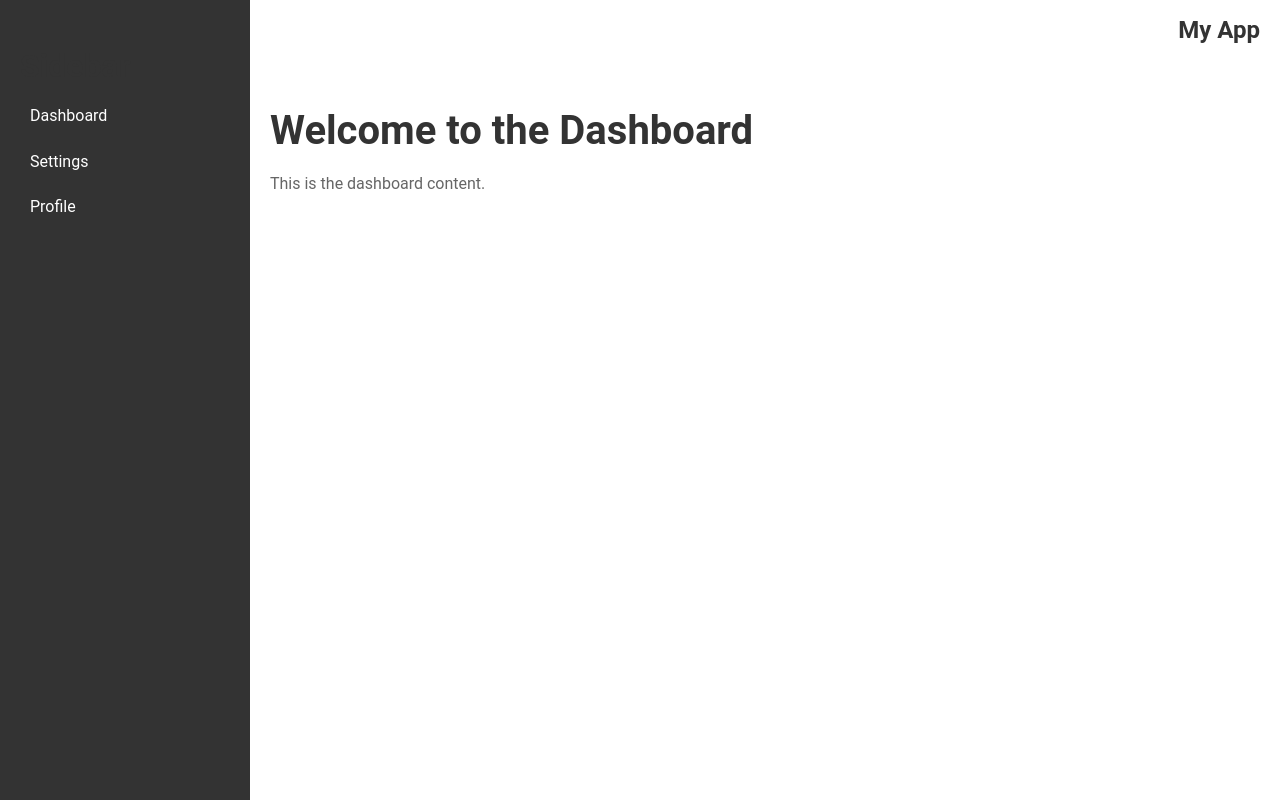
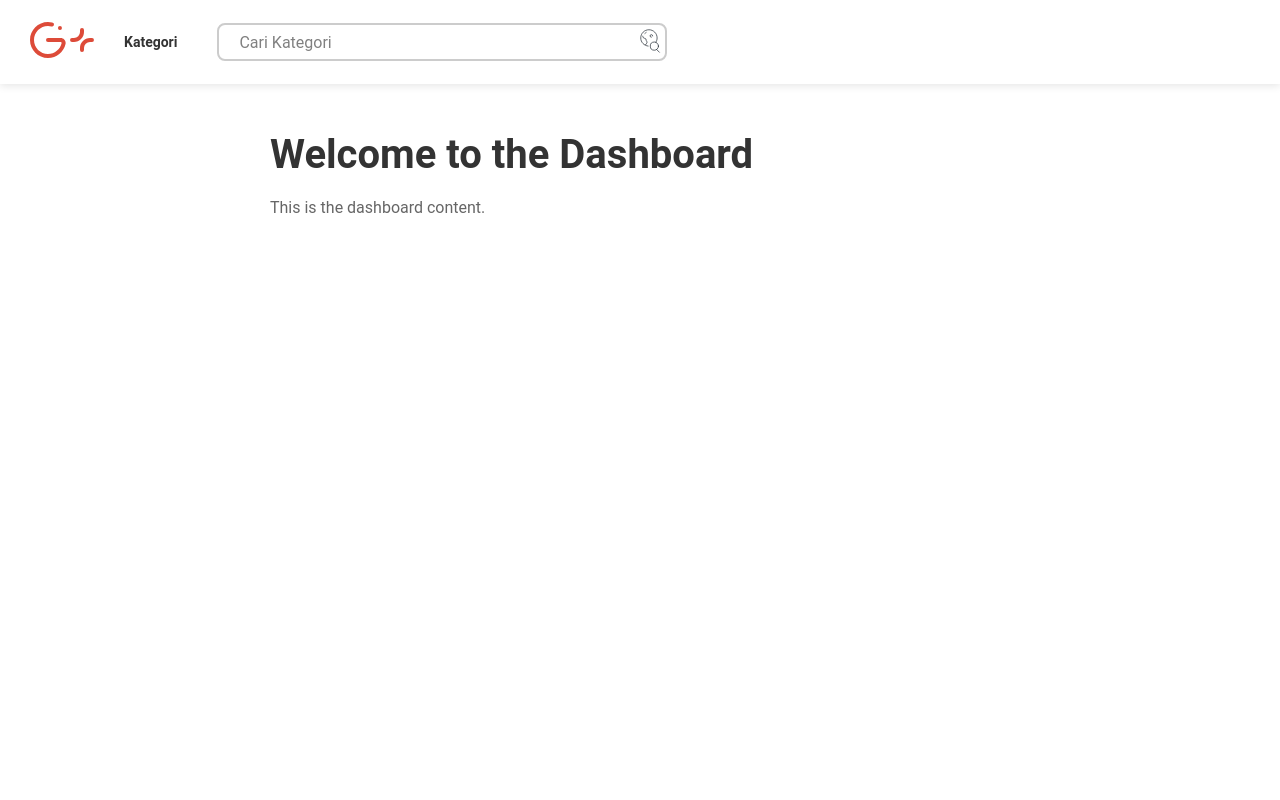
Before and after one commit to moronturtle/catalog-product-using-next-js, a Next.js app: page /home in a window 1280 px wide. Built offline with nearby package versions, Linux system fonts and the light colour scheme.

Commit message:
added header and styling the header

```diff
--- a/src/app/layout.tsx
+++ b/src/app/layout.tsx
@@ -1,5 +1,4 @@
 import type { Metadata } from "next";
-import Sidebar from "@/components/SideBar";
 import Navbar from "@/components/Navbar";
 import "@/styles/_main.scss";
 
@@ -17,9 +16,8 @@ export default function RootLayout({
   return (
     <html lang="en">
       <body>
-          <Sidebar />
+          <Navbar />
           <div style={{ width: '100%' }}>
-            <Navbar />
             {children}
           </div>
       </body>
--- a/src/components/Navbar.tsx
+++ /dev/null
@@ -1,29 +0,0 @@
-'use client';
-import styled from 'styled-components';
-
-const NavbarContainer = styled.div`
-  width: 100%;
-  height: 60px;
-  background-color: #ffffff;
-  color: white;
-  display: flex;
-  align-items: center;
-  padding: 0 20px;
-`;
-
-const NavbarBrand = styled.div`
-  font-size: 1.5em;
-  font-weight: bold;
-  color: #333;
-  margin-left: auto;
-`;
-
-const Navbar = () => {
-  return (
-    <NavbarContainer>
-      <NavbarBrand>My App</NavbarBrand>
-    </NavbarContainer>
-  );
-};
-
-export default Navbar;
--- /dev/null
+++ b/src/components/Navbar/index.tsx
@@ -0,0 +1,34 @@
+import Image from "next/image";
+import './style.scss';
+
+const Navbar = () => {
+  return (
+    <header className="header">
+    <div className="header-container">
+      <div className="header-logo">
+        <Image
+          src="/assets/logo/header-logo.svg"
+          alt="Logo"
+          width={64}
+          height={64}
+        />
+      </div>
+    </div>
+    <div className="find-category">
+      <label className="label">Kategori</label>
+      <div className="find-category-searh-input">
+        <input className="input-size-lg" type="text" placeholder="Cari Kategori" />
+        <Image
+          src="/assets/icon/search.svg"
+          className="find-category-searh-logo"
+          alt="Logo"
+          width={30}
+          height={30}
+        />
+      </div>
+    </div>
+  </header>
+  );
+};
+
+export default Navbar;
--- /dev/null
+++ b/src/components/Navbar/style.scss
@@ -0,0 +1,39 @@
+@use '@/styles/utils/_mixins' as *;
+
+.header {
+  display: flex;
+  position: sticky;
+  top: 0;
+  z-index: 1000;
+  background-color: white;
+  box-shadow: 0 2px 8px rgba(0, 0, 0, 0.1);
+
+  &-container {
+    display: flex;
+    align-items: center;
+    padding: 10px 30px;
+  }
+
+  &-logo {
+    display: flex;
+    align-items: center;
+
+    img {
+      width: 64px;
+      height: 64px;
+    }
+  }
+}
+
+.find-category{
+     @include flex($direction: row, $justify: center, $align: center, $gap:40px);
+
+    &-searh-input{
+      position: relative;
+    }
+    &-searh-logo{
+        position: absolute;
+        top:3px;
+        right:2px;
+    }
+}
--- a/src/components/SideBar.tsx
+++ /dev/null
@@ -1,36 +0,0 @@
-'use client';
-import styled from 'styled-components';
-
-const SidebarContainer = styled.div`
-  width: 250px;
-  height: 100vh;
-  background-color: #333;
-  color: white;
-  padding: 20px;
-  position: fixed;
-  top: 0;
-  left: 0;
-`;
-
-const SidebarLink = styled.a`
-  display: block;
-  color: white;
-  padding: 10px;
-  text-decoration: none;
-  &:hover {
-    background-color: #444;
-  }
-`;
-
-const Sidebar = () => {
-  return (
-    <SidebarContainer>
-      <h2>Sidebar</h2>
-      <SidebarLink href="#">Dashboard</SidebarLink>
-      <SidebarLink href="#">Settings</SidebarLink>
-      <SidebarLink href="#">Profile</SidebarLink>
-    </SidebarContainer>
-  );
-};
-
-export default Sidebar;
--- a/src/styles/base/_base.scss
+++ b/src/styles/base/_base.scss
@@ -1,5 +1,5 @@
-@use '../utils/_variables' as variables;
-@use 'sass:color';
+@use "../utils/_variables" as variables;
+@use "sass:color";
 
 *,
 *::before,
@@ -32,3 +32,32 @@ img {
   height: auto;
   display: block;
 }
+
+input {
+  font-family: variables.$body-font;
+  font-size: variables.$font-size-base;
+  padding-left: 10px;
+  color: variables.$body-color;
+  border-radius: 8px;
+  border: 2px solid #ccc;
+  height: 38px;
+  width: 100px;
+  &::placeholder {
+    color: grey;
+    padding-left: 10px;
+  }
+}
+
+.input-size {
+  &-sm {
+    width: 150px;
+  }
+
+  &-md {
+    width: 250px;
+  }
+
+  &-lg {
+    width: 450px;
+  }
+}
--- a/src/styles/base/_typography.scss
+++ b/src/styles/base/_typography.scss
@@ -27,3 +27,16 @@ h3 {
 p {
   margin-bottom: variables.$spacing-unit * 2;
 }
+
+.label {
+  font-weight: bold;
+  font-size: 14px;
+  color: variables.$heading-color;
+}
+
+.title {
+  font-weight: 600;
+  font-size: 1.25rem;
+  color: variables.$heading-color;
+  margin-bottom: variables.$spacing-unit;
+}
--- a/src/styles/utils/_mixins.scss
+++ b/src/styles/utils/_mixins.scss
@@ -24,8 +24,3 @@
       }
     }
   }
-
-  // Box Shadow
-  @mixin box-shadow($x: 0px, $y: 4px, $blur: 8px, $color: rgba(0, 0, 0, 0.2)) {
-    box-shadow: $x $y $blur $color;
-  }
```
Also changed, not shown: public/assets/icon/search.svg (added), public/assets/logo/header-logo.svg (added).
